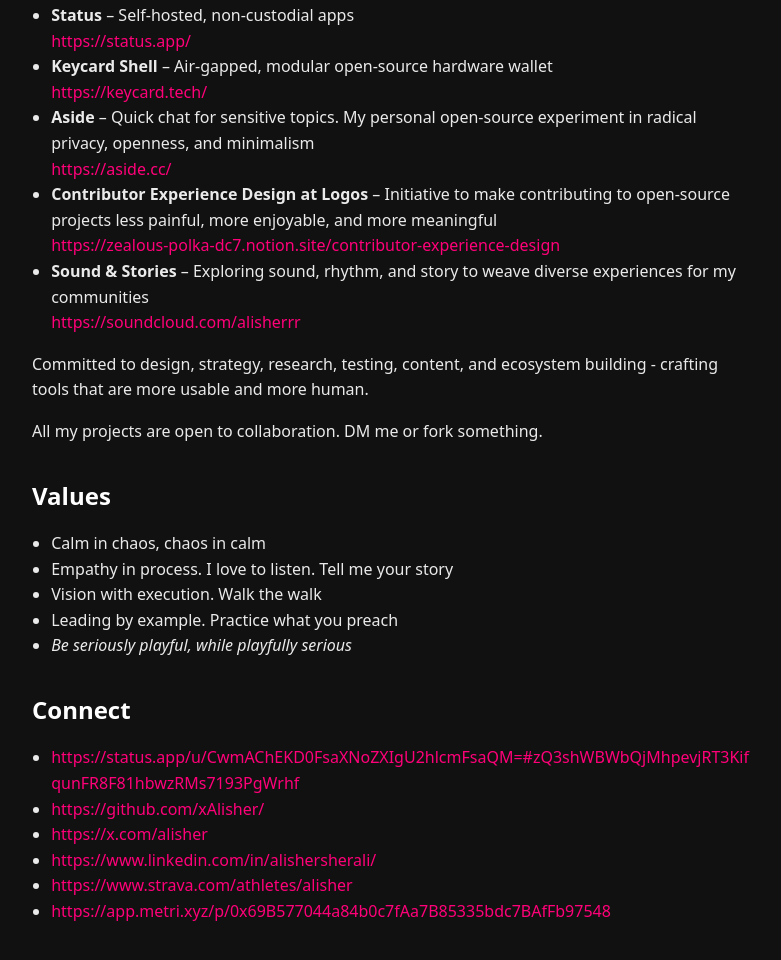
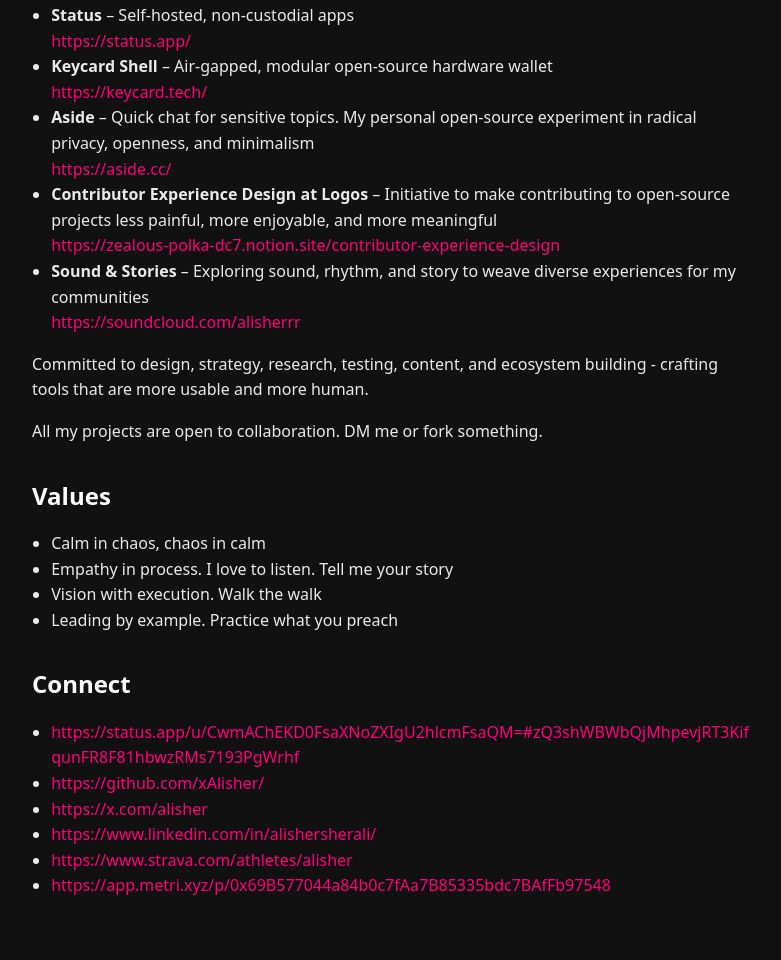
Before and after one commit to xAlisher/alisher-sherali, a plain HTML site: page index.html in a window 1280 px wide. Shown: the part 848-1808 px from the top of the page, without its empty margins (248-1029 px from the left). Drawn offline with Linux system fonts and the light colour scheme.

Commit message:
Remove playful seriousness line

```diff
--- a/index.html
+++ b/index.html
@@ -92,7 +92,6 @@ Enough of states. It’s time for community.</p>
     <li>Empathy in process. I love to listen. Tell me your story</li>
     <li>Vision with execution. Walk the walk</li>
     <li>Leading by example. Practice what you preach</li>
-    <li><em>Be seriously playful, while playfully serious</em></li>
   </ul>
 
     <h2>Connect</h2>
```
